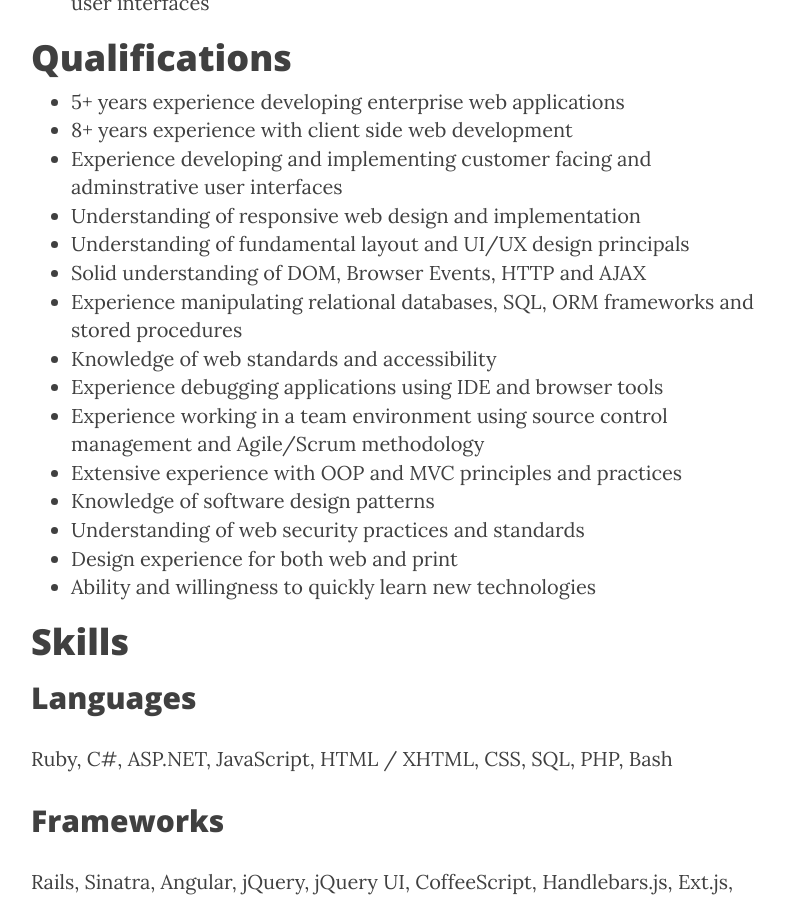
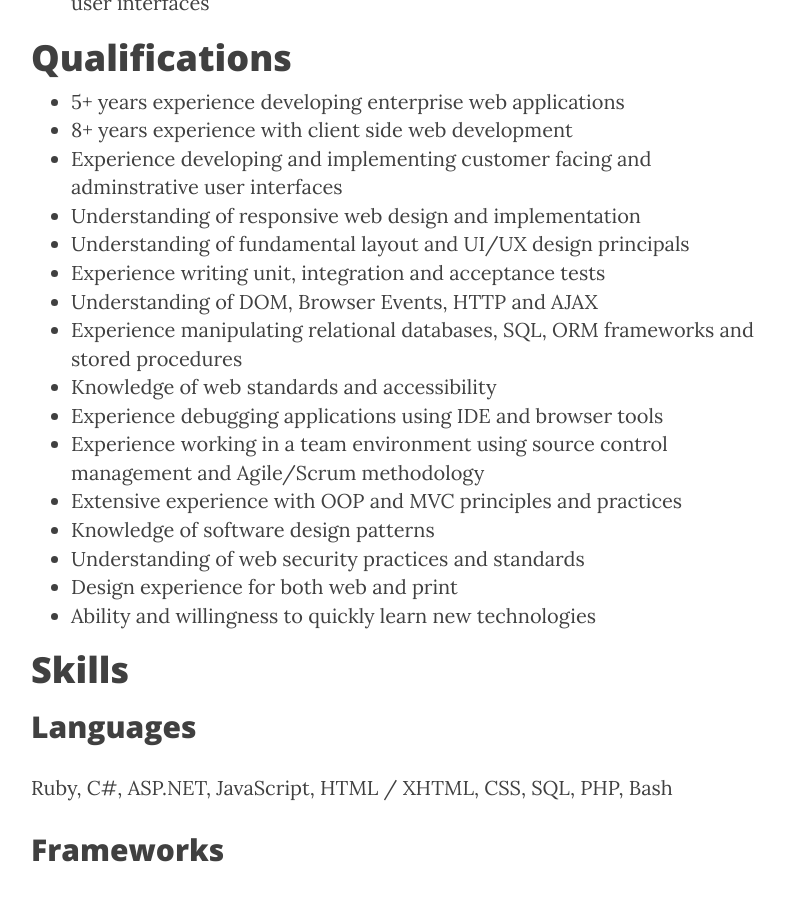
Before and after one commit to jonoliver/jonoliver.github.io, a Jekyll site: the page built from resume.html, in a window 1280 px wide and 900 px high, scrolled down 574 px. Shown: the whole window, without its empty margins (234-1019 px from the left). Built offline with Jekyll 4.4.1, drawn with Linux system fonts in a browser that asks for light colours; nearby versions of some CDN libraries.

Commit message:
Everybody loves tests

```diff
--- a/_data/resume.yml
+++ b/_data/resume.yml
@@ -11,7 +11,8 @@
     - Experience developing and implementing customer facing and adminstrative user interfaces
     - Understanding of responsive web design and implementation
     - Understanding of fundamental layout and UI/UX design principals
-    - Solid understanding of DOM, Browser Events, HTTP and AJAX
+    - Experience writing unit, integration and acceptance tests
+    - Understanding of DOM, Browser Events, HTTP and AJAX
     - Experience manipulating relational databases, SQL, ORM frameworks and stored procedures
     - Knowledge of web standards and accessibility
     - Experience debugging applications using IDE and browser tools
```
